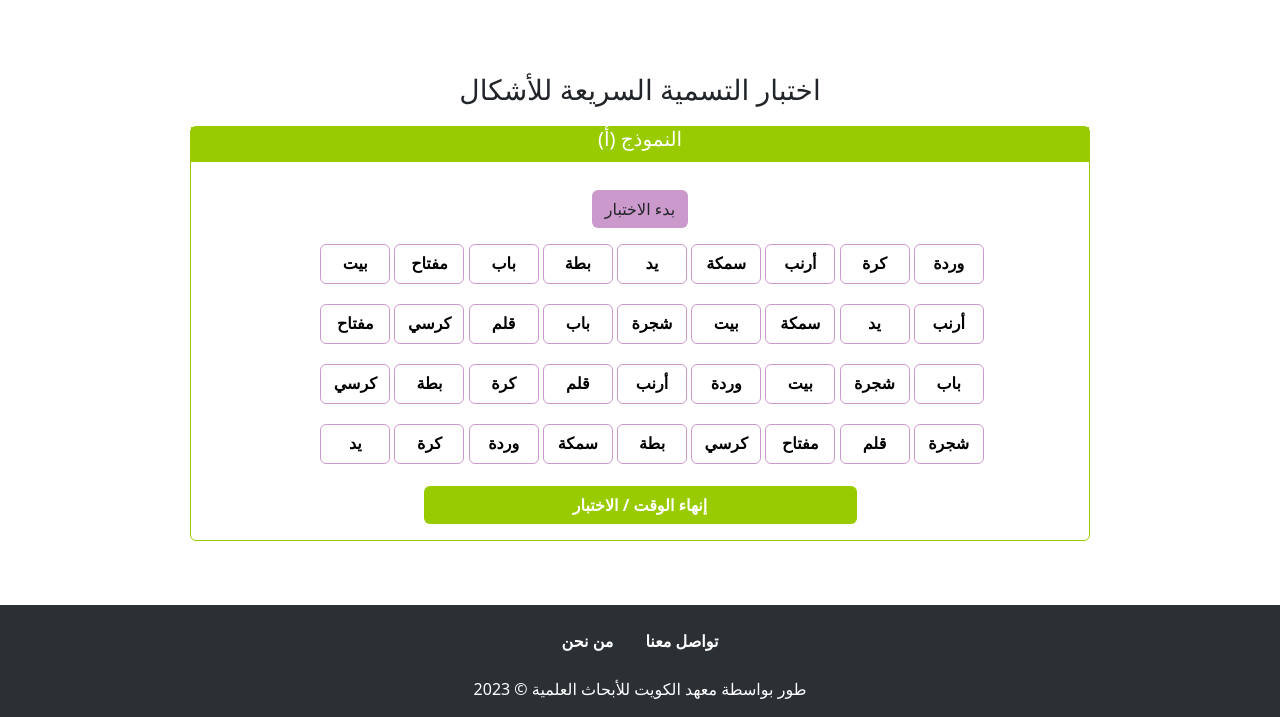
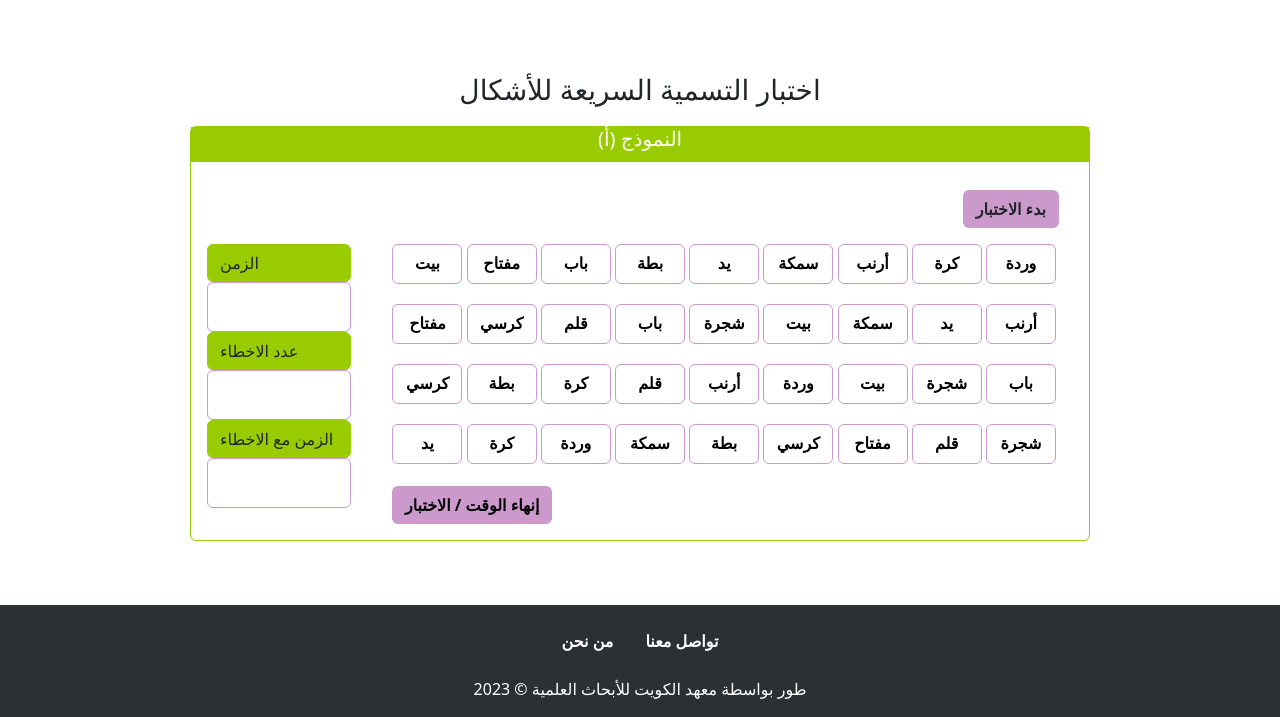
Before and after one commit to KISRDevelopment/SD022C, a Django app: page /primary/rpdNamingObjTst/ in a window 1280 px wide. Shown: the part 244-961 px from the top of the page. Run offline with Django 4.2, Linux system fonts and the light colour scheme; the visitor is signed in with stand-in values (Sample User, id 1).

Commit message:
fixed buttons, added left side boxes

```diff
--- a/SD022C/primary/templates/primary/rpdNamingObjTst.html
+++ b/SD022C/primary/templates/primary/rpdNamingObjTst.html
@@ -6,15 +6,15 @@
 
     <div class="card my-3  mx-auto" style="width:900px; border-color:#99CC00;">
         <h2 class="card-title text-center fs-5" style="color:white; background-color: #99CC00; height: 35px;" >النموذج (أ)</h2>
-        <div class="d-grid gap-3 mx-auto" style="margin-top:20px ;" >
-            <form action="" method="POST"  class="form-horizontal col-12" style="float:right;" id="formTwo">
+        <div class=" d-grid" style="margin-top:20px; padding-right: 30px;" >
+            <form action="" method="POST"  class="form-horizontal "  id="formTwo">
                 {% csrf_token%}
-                <button type="submit" name="form_type" value="formTwo" class="btn" style="float:right;  background-color: #CC99CC; " > بدء الاختبار</button>
+                <button onclick="startTime()" type="submit" name="form_type" value="formTwo" class="btn" style="float:right; font-weight: bold;  background-color: #CC99CC; " > بدء الاختبار</button>
                 <!-- <button  name="endTimeBtn" id = 'endTimeBtn' type="button" form="selectBox" class="btn" style="float:right;  background-color: #CC99CC; " >End Time</button> -->
             </form>
         </div>
         <div class="card-body text-center">
-            <form action="" method="POST" id="selectBox" class="form-horizontal col-12" style="float:right;" id="formOne">
+            <form action="" method="POST" id="selectBox" class="form-horizontal col-10" style="float:right;" id="formOne">
                 {% csrf_token%}
                 <div class=" col-xs-offset-4 ">
                 </div>
@@ -98,40 +98,57 @@
                     <input type="checkbox" class="btn-check" id="hand3" value="hand3" name = "selection" autocomplete="off">
                     <label class="btn btn-outline-danger" style="border-color: #CC99CC; width: 70px; height: 40px; color: black; font-weight: bold;" for="hand3">يد </label>
                 </div>
-                <div>
-                    <button type="submit" name="form_type" value="formOne" class="btn col-6" style="background-color: #99CC00; color: white; font-weight: bold; margin-top: 20px;">إنهاء الوقت / الاختبار</button>
+                <div style="padding-right: 480px;">
+                    <button id="endBTN" type="submit" name="form_type" value="formOne" class="btn" style="background-color: #CC99CC; color: black; font-weight: bold; margin-top: 20px;">إنهاء الوقت / الاختبار</button>
                 </div>
+
             </form>
             <!-- <label id="minutes">00</label>:<label id="seconds">00</label> -->
+            <div class="col-2 d-grid mx-auto" >
+                <span class="input-group-text" style="border-color:#99CC00; background-color: #99CC00;">الزمن</span>
+                <input id="time" type="text" class="form-control" aria-label="Server" style="border-color: #CC99CC; background-color: white;  padding-top: 12px; padding-bottom: 12px;"></input>
+                <span class="input-group-text" style="border-color:#99CC00; background-color: #99CC00;"> عدد الاخطاء</span>
+                <input id="mistakes" type="text" class="form-control" aria-label="Server" style="border-color: #CC99CC; background-color: white;  padding-top: 12px; padding-bottom: 12px;"></input>
+                <span class="input-group-text" style="border-color:#99CC00; background-color: #99CC00;">الزمن مع الاخطاء </span>
+                <input id="tMistakes" type="text" class="form-control" aria-label="Server" style="border-color: #CC99CC; background-color: white;  padding-top: 12px; padding-bottom: 12px;"></input>
+            </div>
         </div>
 
     </div>
+
 </div>
 
 <script type="text/javascript">
+
+    let today = new Date();
+    // let h = today.getHours();
+    // let m = today.getMinutes();
+    // let s = today.getSeconds();
+    // h = h < 10 ? "0" + h : h;
+    // m = m < 10 ? "0" + m : m;
+    // s = s < 10 ? "0" + s : s;
+
     function startTime(){
-        let today = new Date();
-        let h = today.getHours();
-        let m = today.getMinutes();
-        let s = today.getSeconds();
-        h = h < 10 ? "0" + h : h;
-        m = m < 10 ? "0" + m : m;
-        s = s < 10 ? "0" + s : s;
-        let stime = h + ":" + m + ":" + s;
-        return stime;
+
+        //t1 =  today.getSeconds()
+        //var date1 = new Date();
+        var today1 = new Date().toTimeString().split(" ")[0];
+        return today1;
     }
     function endTime(){
-        let today = new Date();
-        let h = today.getHours();
-        let m = today.getMinutes();
-        let s = today.getSeconds();
-        h = h < 10 ? "0" + h : h;
-        m = m < 10 ? "0" + m : m;
-        s = s < 10 ? "0" + s : s;
-        let etime = h + ":" + m + ":" + s;
-        document.getElementById('endTimeBtn').innerHTML = etime;
-        return etime;
+
+        //t2 =  today.getSeconds()
+        //var date2 = new Date();
+        //var diff = Math.abs(date2 - startTime())/1000;
+        var today2 = new Date().toTimeString().split(" ")[0];
+        diff = today2 - startTime();
+        return diff;
     }
+    /* document.getElementById("endBTN").addEventListener("click", function(event){
+        event.preventDefault();
+        document.getElementById('time').value = endTime();
+    }); */
+
     var minutesLabel = document.getElementById("minutes");
     var secondsLabel = document.getElementById("seconds");
     var totalSeconds = 0;
--- a/SD022C/primary/templates/primary/testsPage.html
+++ b/SD022C/primary/templates/primary/testsPage.html
@@ -261,6 +261,6 @@
     LtrBtn4.addEventListener('click', Nxt4);
     nonWrdBtn1.addEventListener('click', nonNxt1);
     nonWrdBtn2.addEventListener('click', nonNxt2);
-  </script>
+</script>
 
 {%endblock%}
--- a/SD022C/primary/views.py
+++ b/SD022C/primary/views.py
@@ -163,15 +163,11 @@ def rpdNamingObjTst(request):
             result.wrong1A=count
             result.end_time1A = time.strftime("%H:%M:%S")
             result.save()
-            return redirect('primary:testsPage')
+            return redirect('primary:rpdNamingObjTst')
         if request.POST.get("form_type") == 'formTwo':
-            result = Result.objects.get(student_id=request.session['student'])
             result.start_time1A = time.strftime("%H:%M:%S")
             result.save()
-
-        #endtime = request.GET['etime']
-        #result.start_time1A = time.strftime("%H:%M:%S")
-        return redirect('primary:rpdNamingObjTst')
+            return redirect('primary:rpdNamingObjTst')
     return render(request, "primary/rpdNamingObjTst.html")
 
 """ if 'startTimeBtn1' in request.POST:
```
Also changed, not shown: SD022C/primary/migrations/0001_initial.py, SD022C/primary/migrations/0002_alter_result_start_time1a.py (deleted).
